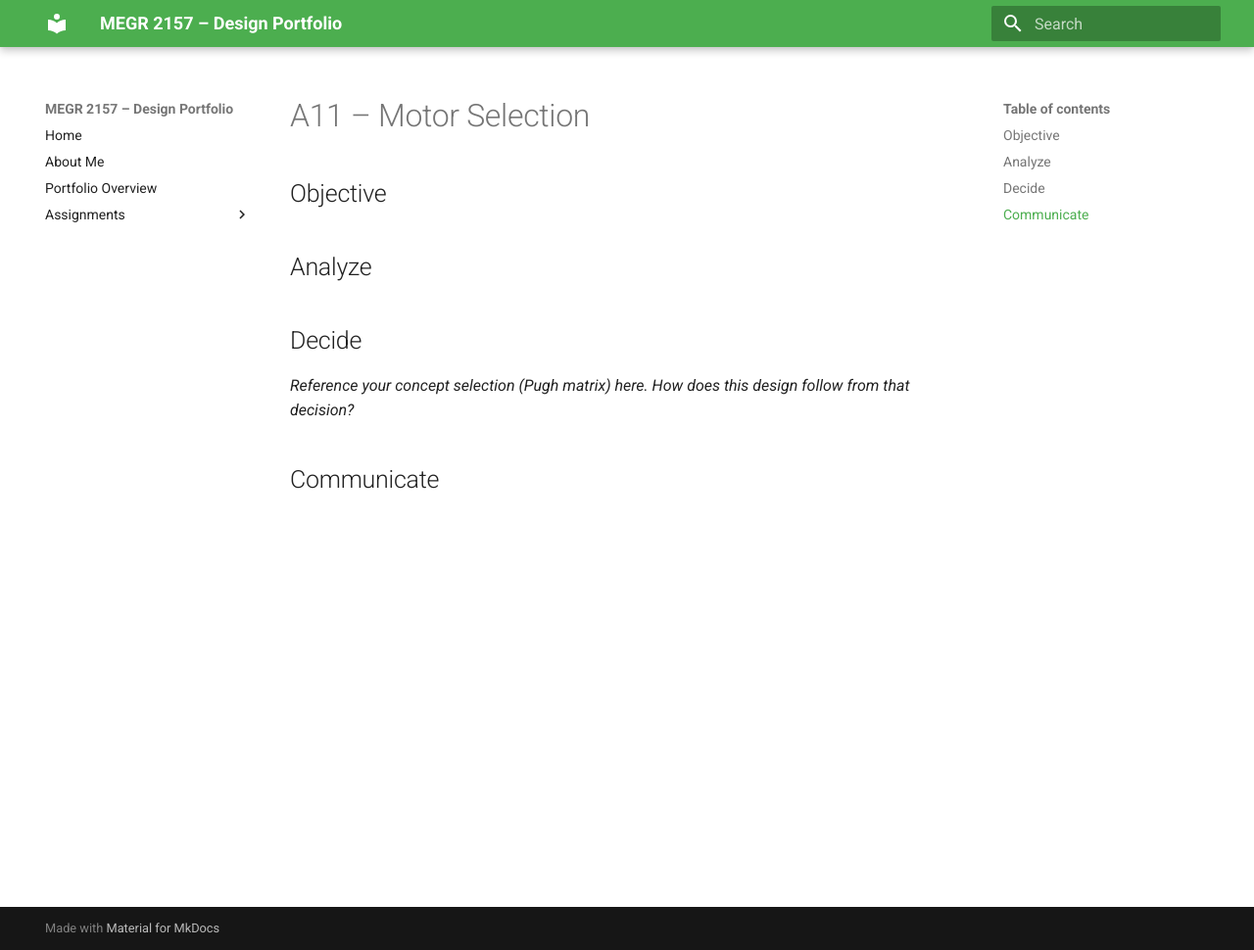
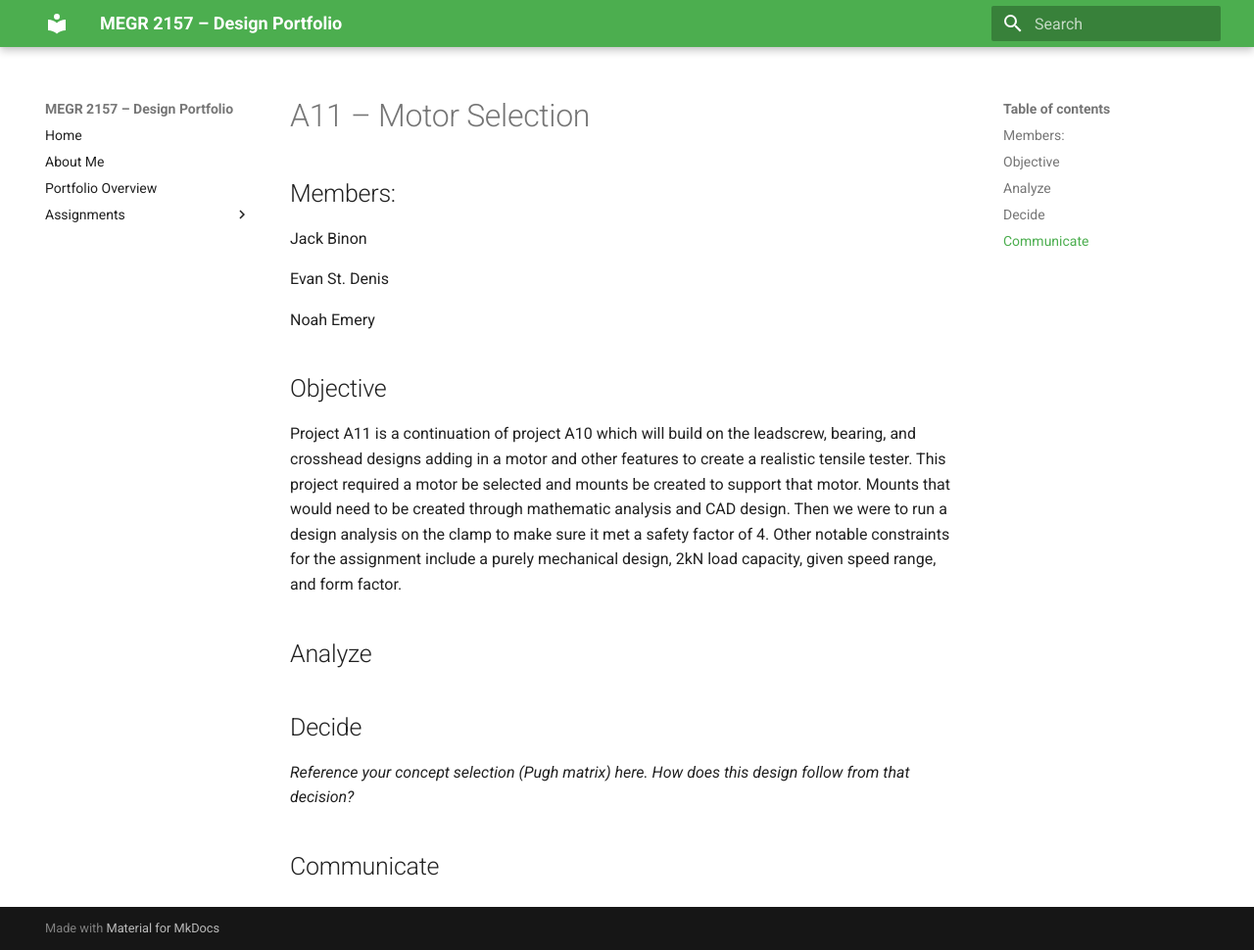
Before and after one commit to noaheme/design-projects-portfolio, an MkDocs documentation site: the page built from docs/assignments/a11/index.md, in a window 1280 px wide and 970 px high. Shown: the whole window at 98% size. Built offline with MkDocs 1.6.1 and Material for MkDocs 9.7.7, drawn with Linux system fonts in a browser that asks for light colours.

Commit message:
Update project A11 documentation with team members
Added team members to the project documentation.

```diff
--- a/docs/assignments/a11/index.md
+++ b/docs/assignments/a11/index.md
@@ -1,7 +1,16 @@
 # A11 – Motor Selection
+
+## Members:
+
+Jack Binon
+
+Evan St. Denis
+
+Noah Emery
 
 ## Objective
 
+Project A11 is a continuation of project A10 which will build on the leadscrew, bearing, and crosshead designs adding in a motor and other features to create a realistic tensile tester. This project required a motor be selected and mounts be created to support that motor. Mounts that would need to be created through mathematic analysis and CAD design. Then we were to run a design analysis on the clamp to make sure it met a safety factor of 4. Other notable constraints for the assignment include a purely mechanical design, 2kN load capacity, given speed range, and form factor.
 
 ## Analyze
 
```
